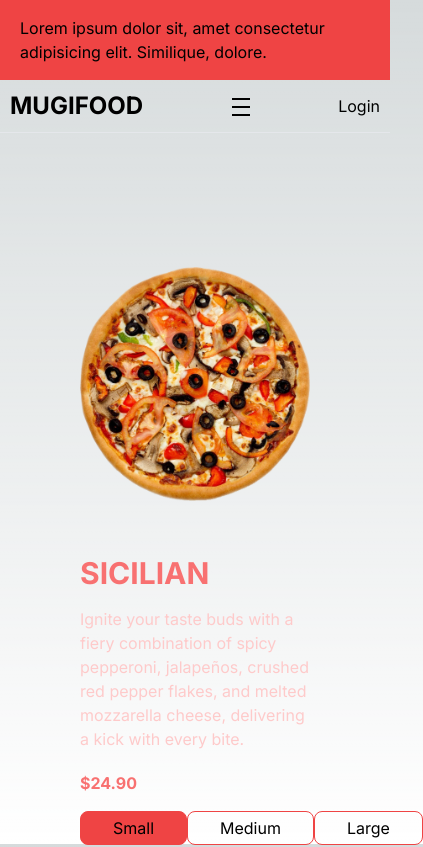
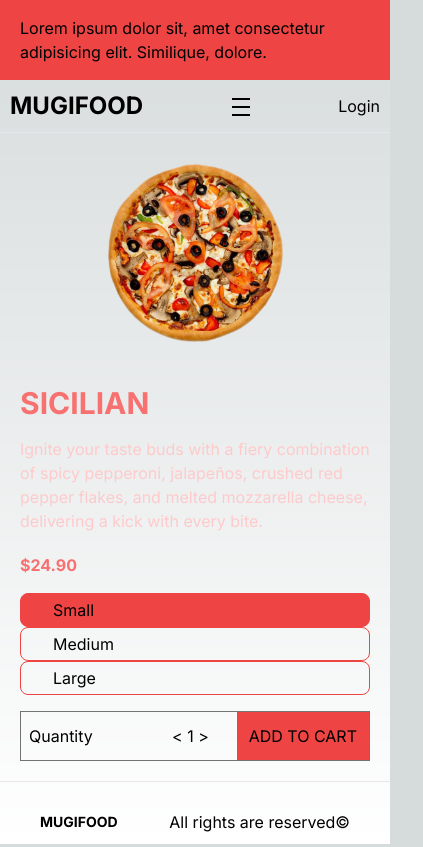
Before and after one commit to mugidar/restaurant-app, a Next.js app: page /product/1 in a window 390 px wide. Shown: the top 847 px of the page, 423 px wide, since content can reach past the window. Built offline with nearby package versions, Linux system fonts and the light colour scheme.

Commit message:
food page fix

```diff
--- a/src/app/(pages)/product/[id]/page.tsx
+++ b/src/app/(pages)/product/[id]/page.tsx
@@ -33,16 +33,18 @@ const Page = () => {
     const option = pizza.options.filter(
       (option) => option.title === currentOption
     );
-    const additionalPrice = option[0].additionalPrice
-    const pizzaPrice = pizza.price
+    const additionalPrice = option[0].additionalPrice;
+    const pizzaPrice = pizza.price;
 
     setTotal((additionalPrice + pizzaPrice * quantity).toFixed(2));
   }, [quantity, currentOption]);
 
   return (
-    <div className="h-[100vh] p-20 md:flex  md:items-center ">
-      <div className="relative md:w-[50vw] h-1/2  md:h-[70%]">
-        <Image className="object-contain" fill alt="" src={pizza.img} />
+    <div className="p-5 md:p-20  lg:flex  md:items-center ">
+      <div className="w-full flex justify-center mb-8">
+        <div className="relative flex self-center w-1/2 min-w-[100px] h-[200px] md:h-[400px]">
+          <Image className=" object-contain" fill alt="" src={pizza.img} />
+        </div>
       </div>
       <div className="md:flex items-center flex-col">
         <h1 className="text-red-400 uppercase font-bold text-3xl">
@@ -50,7 +52,7 @@ const Page = () => {
         </h1>
         <p className="mt-4 text-red-200 mb-5 md:w-[600px]">{pizza.desc}</p>
         <strong className="text-red-400 md:text-4xl">${total}</strong>
-        <div className="mt-4 flex justify-between md:gap-x-5">
+        <div className="mt-4 flex flex-col sm:flex-row justify-between md:gap-x-5">
           {pizza.options.map((option) => (
             <span
               onClick={() => setCurrentOption(option.title)}
@@ -72,7 +74,7 @@ const Page = () => {
               <span
                 className="cursor-pointer"
                 onClick={() =>
-                  setQuantity((prev) => (prev <= 1 ? prev : prev-1 ))
+                  setQuantity((prev) => (prev <= 1 ? prev : prev - 1))
                 }
               >
                 {"< "}
@@ -80,9 +82,7 @@ const Page = () => {
               <span>{quantity}</span>
               <span
                 className="cursor-pointer"
-                onClick={() =>
-                  setQuantity((prev) => prev+1)
-                }
+                onClick={() => setQuantity((prev) => prev + 1)}
               >
                 {" >"}
               </span>
```
